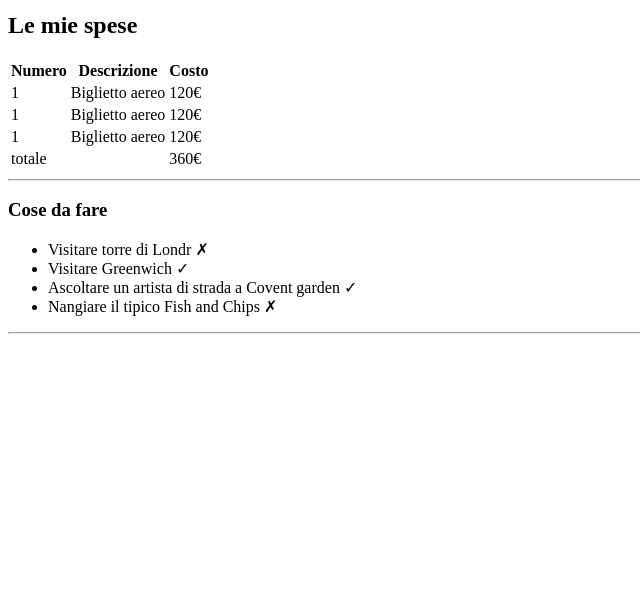
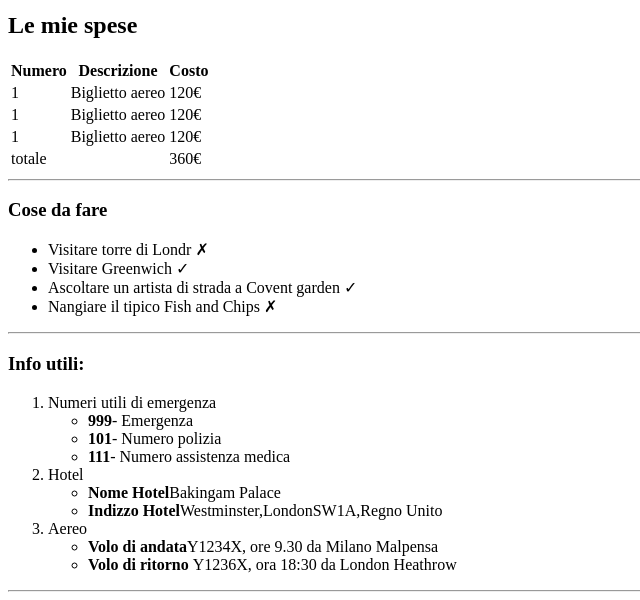
Before and after one commit to abdicore/html-london-trip, a plain HTML site: page index.html in a window 1280 px wide. Shown: the part 702-1302 px from the top of the page, without its empty margins (0-640 px from the left). Before the commit the page ends 1044 px from the top, so only its background shows below. Drawn offline with Linux system fonts and the light colour scheme.

Commit message:
section-info

```diff
--- a/index.html
+++ b/index.html
@@ -78,7 +78,26 @@
             <hr>
 
         </section>
-
+            <h3>Info utili:</h3>
+            <ol>
+                <li>Numeri utili di emergenza</li>
+                    <ul>
+                        <li><strong>999</strong>- Emergenza</li>
+                        <li><strong>101</strong>- Numero polizia</li>
+                        <li><strong>111</strong>- Numero assistenza medica</li>
+                    </ul>
+                <li>Hotel</li>
+                    <ul>
+                        <li><strong>Nome Hotel</strong>Bakingam Palace</li>
+                        <li><strong>Indizzo Hotel</strong>Westminster,LondonSW1A,Regno Unito</li>
+                    </ul>
+                <li>Aereo</li>
+                    <ul>
+                        <li><strong>Volo di andata</strong>Y1234X, ore 9.30 da Milano Malpensa</li>
+                        <li><strong>Volo di ritorno </strong>Y1236X, ora 18:30 da London Heathrow</li>
+                    </ul>
+            </ol>
+            <hr>
         <section>
 
         </section>
```
